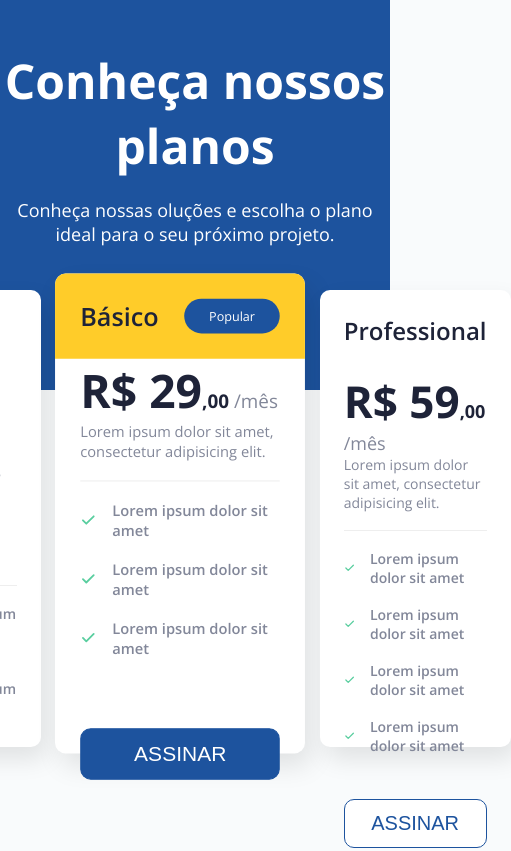
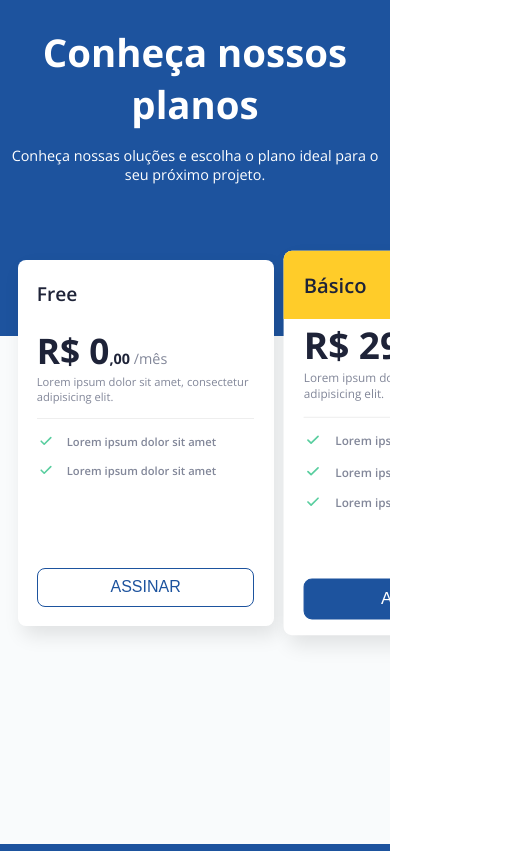
Before and after one commit to Emanuel-Boaventura/Pricing-Table, a plain HTML site: page index.html in a window 390 px wide. Shown: the top 851 px of the page, 511 px wide, since content can reach past the window. Drawn offline with nearby package versions, Linux system fonts and the light colour scheme.

Commit message:
Responsiveness

```diff
--- /dev/null
+++ b/css/queries.css
@@ -0,0 +1,29 @@
+/* Display with 1100px */
+@media (max-width: 69em) {
+  html {
+    /* 9px */
+    font-size: 56.25%;
+  }
+}
+
+/* Display with 950px */
+@media (max-width: 59em) {
+  html {
+    /* 8px */
+    font-size: 50%;
+  }
+}
+
+/* Display with 850px */
+@media (max-width: 53em) {
+  .pricing {
+    height: 100vh;
+    overflow-x: auto;
+    overflow-y: hidden;
+    justify-content: start;
+  }
+
+  .main-text {
+    padding: 3.2rem 0 7.4rem 0;
+  }
+}
--- a/css/style.css
+++ b/css/style.css
@@ -13,21 +13,25 @@
 
 html {
   font-size: 62.5%;
-  background-color: var(--page-background);
+  background: linear-gradient(
+    to bottom,
+    var(--blue) 0%,
+    var(--blue) 42rem,
+    var(--page-background) 42rem,
+    var(--page-background) 100%
+  );
+  overflow: hidden;
+  height: 100vh;
 }
 
 body {
   font-family: "Open Sans", sans-serif;
+  overflow: hidden;
 }
 
 /********************************/
 /* SECTION TITLE */
 /********************************/
-
-.section-text {
-  background-color: var(--blue);
-}
-
 .main-text {
   display: flex;
   flex-direction: column;
@@ -35,8 +39,7 @@ body {
   align-items: center;
   text-align: center;
   gap: 2rem;
-  max-width: 56rem;
-  padding: 4.8rem 0 14.4rem 0;
+  padding: 4.8rem 0 9.6rem 0;
 }
 
 .title {
@@ -58,8 +61,12 @@ body {
 .pricing {
   display: flex;
   gap: 2rem;
-  justify-items: center;
+  padding: 2.2rem;
   justify-content: center;
+}
+
+.pricing::-webkit-scrollbar {
+  display: none;
 }
 
 .card {
@@ -68,17 +75,16 @@ body {
   background-color: #fff;
   max-width: 32rem;
   max-height: 45.7rem;
-  transform: translateY(-10rem);
-  border-radius: 10px;
-
+  border-radius: 1rem;
   box-shadow: 0.6rem 1.2rem 2.4rem rgba(0, 0, 0, 0.1);
+  flex-shrink: 0;
 }
 
 .main-information {
   padding: 0 2.4rem 2.4rem 2.4rem;
   display: flex;
   flex-direction: column;
-  justify-content: space-between;
+  height: 100%;
 }
 
 .popular {
@@ -86,8 +92,8 @@ body {
   justify-content: space-between;
   align-items: center;
   background-color: #ffcc29;
-  border-top-left-radius: 10px;
-  border-top-right-radius: 10px;
+  border-top-left-radius: 1rem;
+  border-top-right-radius: 1rem;
 }
 
 .tag {
@@ -95,7 +101,7 @@ body {
   padding: 0.8rem 2.4rem;
   background-color: var(--blue);
   margin-right: 2.4rem;
-  border-radius: 100px;
+  border-radius: 100rem;
   font-size: 1.2rem;
   color: #fff;
 }
@@ -139,6 +145,7 @@ body {
   display: flex;
   flex-direction: column;
   gap: 1.8rem;
+  margin-bottom: 4.4rem;
 }
 
 .feature {
@@ -150,21 +157,24 @@ body {
   font-weight: 600;
 }
 
+svg {
+  height: 1.8rem;
+}
+
 .cta {
   background-color: #fff;
   color: var(--blue);
   border: 1px solid var(--blue);
   padding: 1.2rem;
   width: 100%;
-  border-radius: 10px;
-  margin-top: 4.4rem;
+  border-radius: 1rem;
+  margin-top: auto;
   transition: all 0.3s;
   font-size: 2rem;
   text-transform: uppercase;
 }
 
 .best-choice .cta {
-  margin-top: 3rem;
   background-color: var(--blue);
   color: #fff;
 }
--- a/index.html
+++ b/index.html
@@ -6,7 +6,7 @@
     <meta name="viewport" content="width=device-width, initial-scale=1.0" />
 
     <link rel="stylesheet" href="css/style.css" />
-    <link rel="stylesheet" href="css/general.css" />
+    <link rel="stylesheet" href="css/queries.css" />
     <link rel="preconnect" href="https://fonts.googleapis.com" />
     <link rel="preconnect" href="https://fonts.gstatic.com" crossorigin />
     <link
@@ -16,7 +16,7 @@
     <title>Pricing Table</title>
   </head>
   <body>
-    <section class="section-text">
+    <section class="main">
       <div class="main-text">
         <h1 class="title">Conheça nossos planos</h1>
         <p class="description">
@@ -27,7 +27,7 @@
     </section>
     <section class="section-pricing">
       <div class="pricing">
-        <div class="card">
+        <div class="card free-choice">
           <h2 class="plan-name">Free</h2>
           <div class="main-information">
             <p class="price">
@@ -74,8 +74,6 @@
                 </svg>
                 Lorem ipsum dolor sit amet
               </li>
-              <li class="feature">&nbsp</li>
-              <li class="feature">&nbsp</li>
             </ul>
             <button class="cta">Assinar</button>
           </div>
@@ -154,8 +152,8 @@
             <button class="cta">Assinar</button>
           </div>
         </div>
-        <div class="card">
-          <h2 class="plan-name">Professional</h2>
+        <div class="card profissional-choice">
+          <h2 class="plan-name">Profissional</h2>
           <div class="main-information">
             <p class="price">
               <span class="price-value">R$ 59</span>,00
```
Also changed, not shown: 1 other file.
